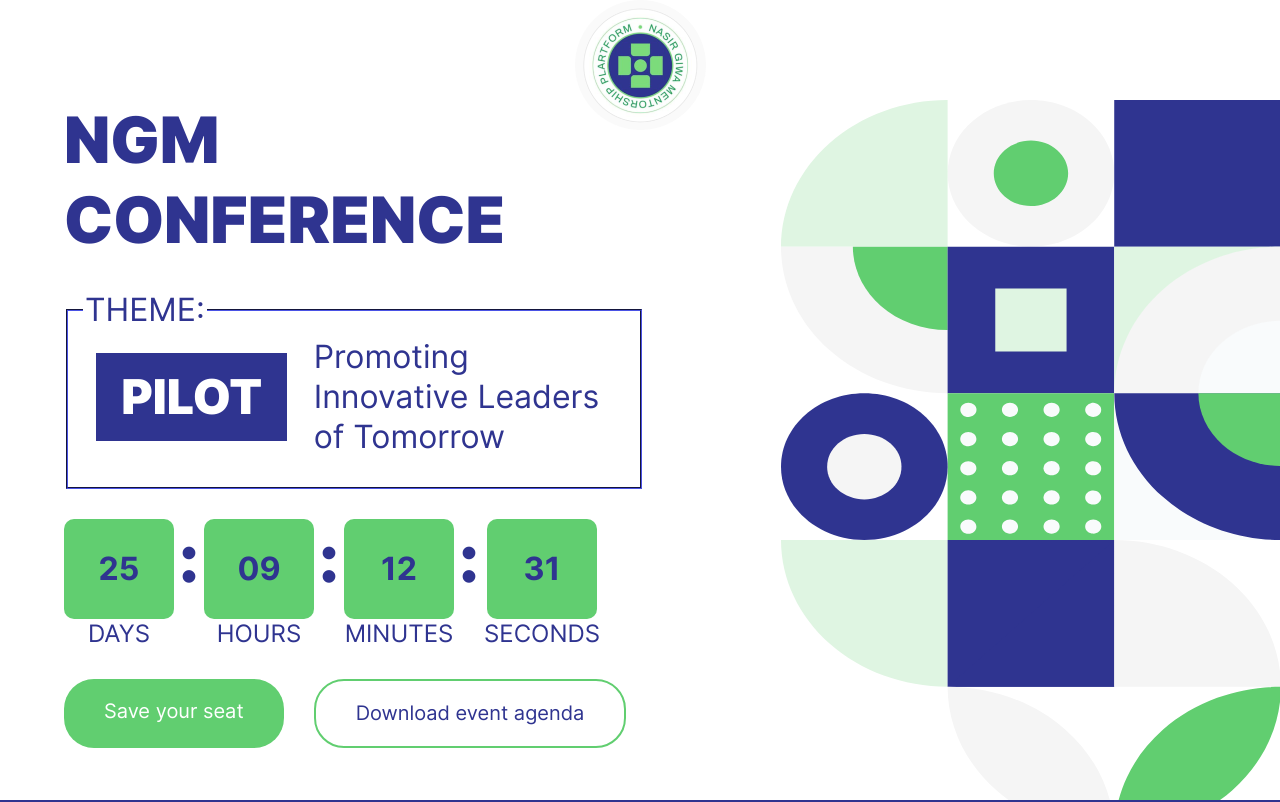
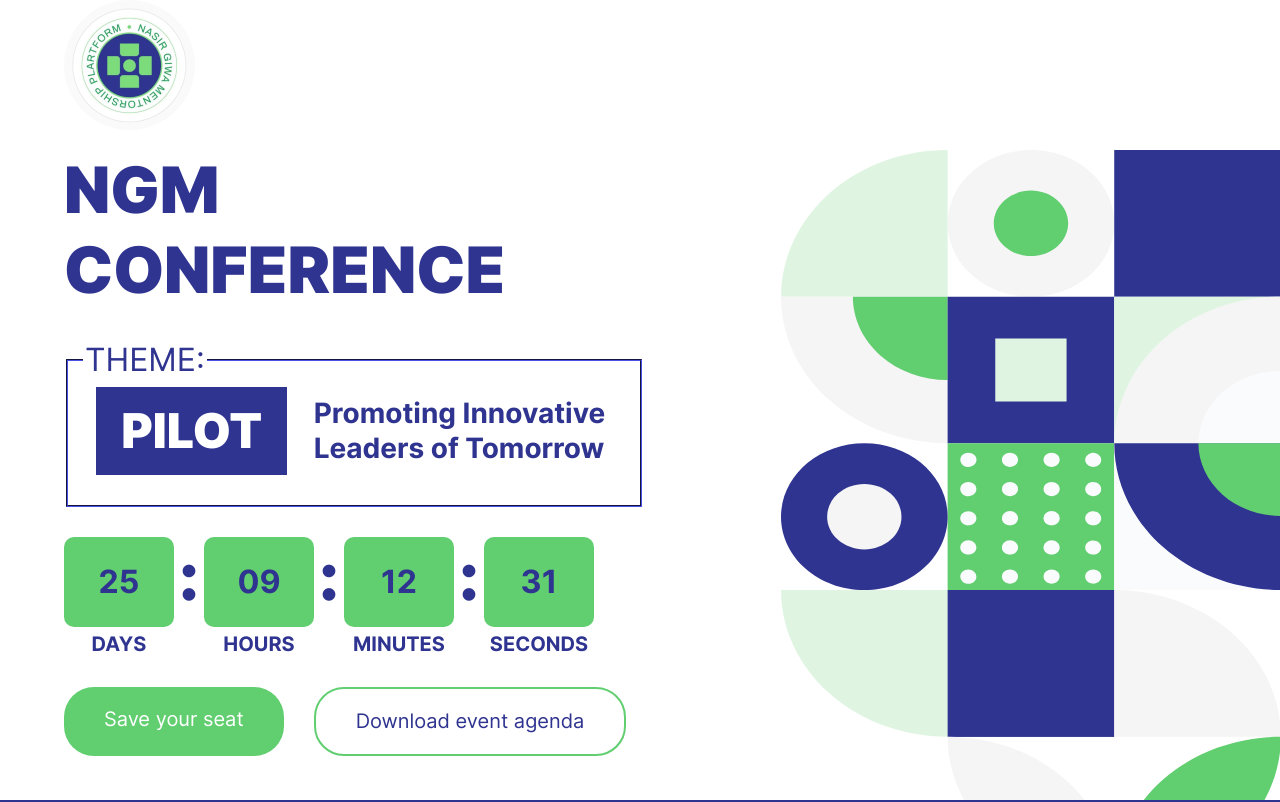
Before and after one commit to aishat-liasu/ngm-pilot, a React (Create React App) app: page / in a window 1280 px wide. Shown: the top 802 px of the page. Built offline with nearby package versions, Linux system fonts and the light colour scheme.

Commit message:
feat: update the font-size and padding of elements

```diff
--- a/src/styles/App.css
+++ b/src/styles/App.css
@@ -3,12 +3,13 @@
   display: flex;
   flex-direction: column;
   justify-content: center;
-  align-items: center;
+  /* align-items: center; */
   max-width: 1600px;
 }
 
 .header {
-  height: 100px;
+  height: 150px;
+  margin-left: 5%;
 }
 
 .main h1, .main h2 {
@@ -20,7 +21,7 @@
 .hero {
   display: flex;
   width: 100%;
-  height: calc(100vh - 100px);
+  height: calc(100vh - 150px);
   justify-content: space-between;
 }
 
@@ -62,8 +63,8 @@
 
 .hero-content fieldset p {
   color: var(--darkblue);
-  font-weight: 500;
-  font-size: 32px;
+  font-weight: 600;
+  font-size: 28px;
   width: 55%;
 }
 
@@ -81,7 +82,7 @@
 }
 
 .hero-content .count-container .value {
-  padding: 30px;
+  padding: 25px 15px;
   background-color: var(--darkgreen);
   color: var(--darkblue);
   border-radius: 10px;
@@ -92,9 +93,9 @@
 
 .hero-content .count-container .type {
   text-transform: uppercase;
-  font-size: 24px;
-  font-weight: 500;
+  font-weight: 600;
   color: var(--darkblue);
+  margin-top: 5px;
 }
 
 .hero-content .countdown-view .separator {
```
